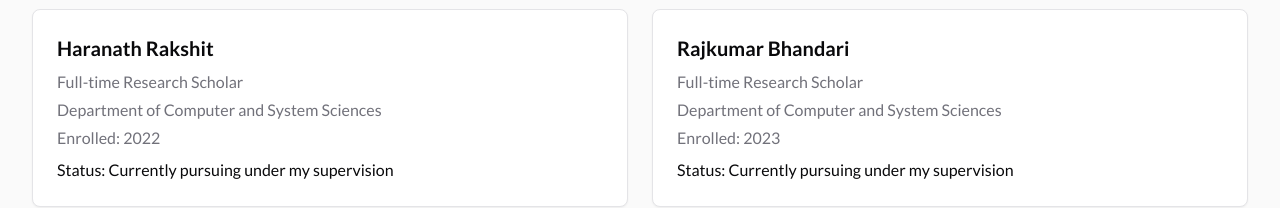
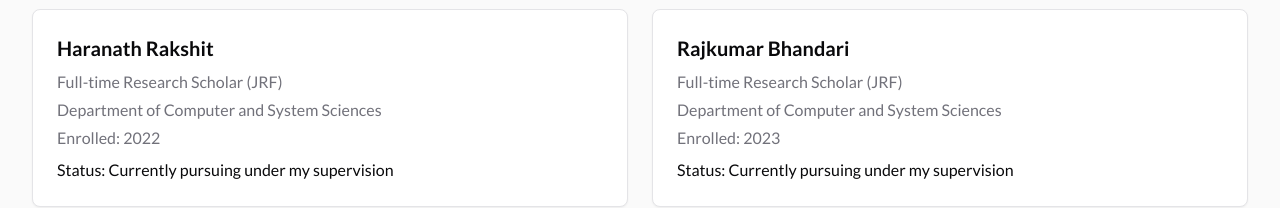
Before and after one commit to web2cloudapp/Dr-Subhasis-Banerjee, a Next.js app: page /phd-supervision in a window 1280 px wide. Shown: the part 220-428 px from the top of the page. Built offline with nearby package versions, Linux system fonts and the light colour scheme.

Commit message:
Update page.tsx

```diff
--- a/src/app/phd-supervision/page.tsx
+++ b/src/app/phd-supervision/page.tsx
@@ -9,7 +9,7 @@ export default function PhDSupervision() {
         {/* Current PhD Student 1 */}
         <div className="border rounded-lg p-6 bg-white shadow-sm">
           <h3 className="text-xl font-semibold mb-2">Haranath Rakshit</h3>
-          <p className="text-muted-foreground mb-1">Full-time Research Scholar</p>
+          <p className="text-muted-foreground mb-1">Full-time Research Scholar (JRF)</p>
           <p className="text-muted-foreground mb-1">Department of Computer and System Sciences</p>
           <p className="text-muted-foreground mb-1">Enrolled: 2022</p>
           <p className="mt-2 font-medium">Status: Currently pursuing under my supervision</p>
@@ -18,7 +18,7 @@ export default function PhDSupervision() {
         {/* Current PhD Student 2 */}
         <div className="border rounded-lg p-6 bg-white shadow-sm">
           <h3 className="text-xl font-semibold mb-2">Rajkumar Bhandari</h3>
-          <p className="text-muted-foreground mb-1">Full-time Research Scholar</p>
+          <p className="text-muted-foreground mb-1">Full-time Research Scholar (JRF)</p>
           <p className="text-muted-foreground mb-1">Department of Computer and System Sciences</p>
           <p className="text-muted-foreground mb-1">Enrolled: 2023</p>
           <p className="mt-2 font-medium">Status: Currently pursuing under my supervision</p>
```
